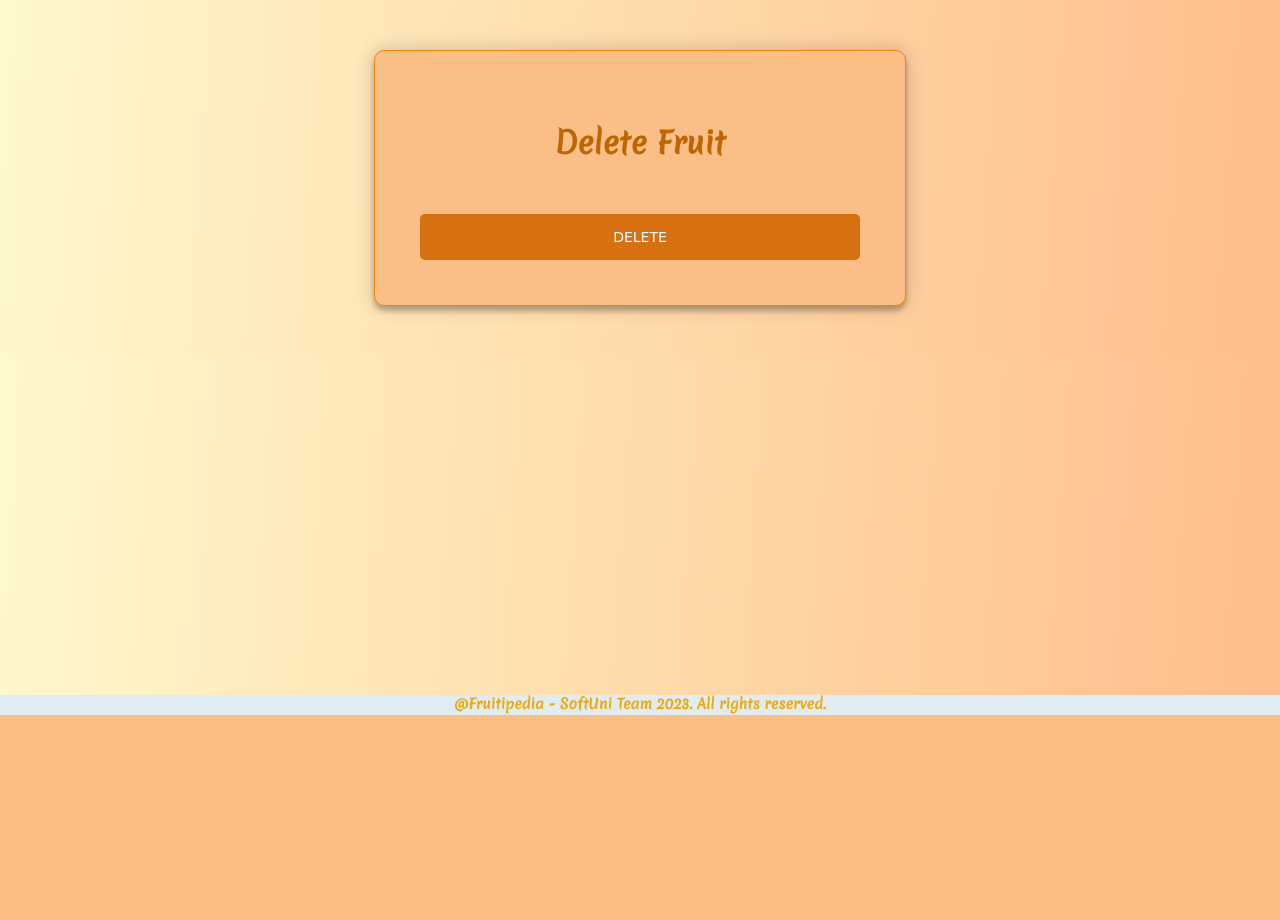
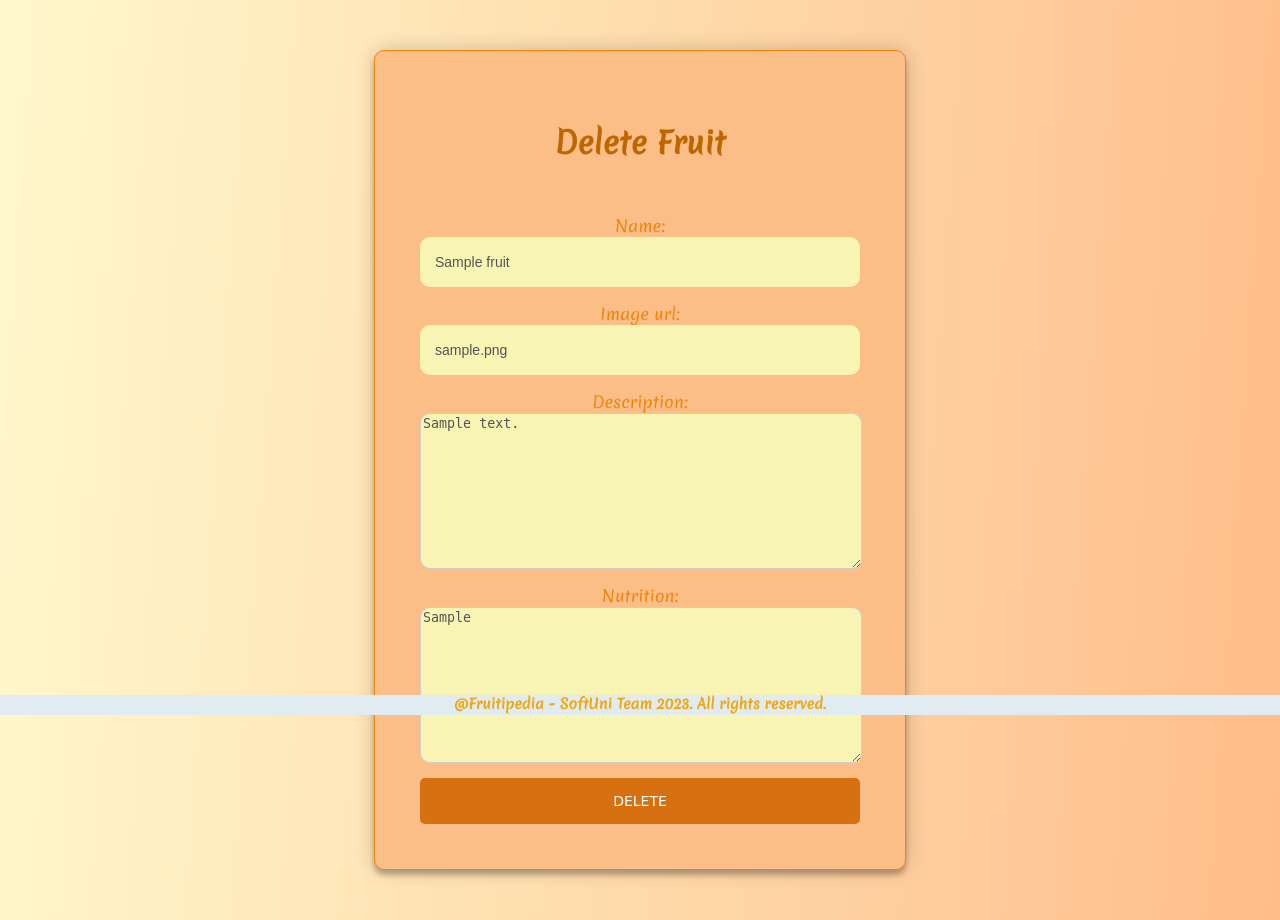
Before and after one commit to Nedelchev86/Fruitipedia-Exam-Prep-2-Django-Basic, a Django app: page /fruit/1/delete/ in a window 1280 px wide. Shown: the part 85-1005 px from the top of the page. Before the commit the page ends 800 px from the top, so only its background shows below. Run offline with Django 5.2, Linux system fonts and the light colour scheme; tables that the repository leaves empty hold one stand-in row (values such as "Sample post").

Commit message:
Added Delete Fruit

```diff
--- a/Fruitipedia/fruits/forms.py
+++ b/Fruitipedia/fruits/forms.py
@@ -33,12 +33,13 @@ class DeleteFruitForm(forms.ModelForm):
     class Meta:
         model = Fruit
         fields = "__all__"
-        # exclude = ('owner',)
+        exclude = ('owner',)
 
-    # def __init__(self, *args, **kwargs):
-    #     super().__init__(*args, **kwargs)
-    #     for field in self.fields.values():
-    #         field.widget.attrs['disabled'] = True
+    def __init__(self, *args, **kwargs):
+        super().__init__(*args, **kwargs)
+        for field in self.fields.values():
+            field.widget.attrs['disabled'] = 'disabled'
+            field.widget.attrs['readonly'] = 'readonly'
 
 
 class CreateFruitForm(forms.ModelForm):
--- a/Fruitipedia/fruits/urls.py
+++ b/Fruitipedia/fruits/urls.py
@@ -1,11 +1,12 @@
 
 from django.urls import path
 
-from Fruitipedia.fruits.views import CreateFruitView, DetailsFruitView, EditFruitView, DeleteFruitView
+from Fruitipedia.fruits.views import CreateFruitView, DetailsFruitView, EditFruitView, \
+    delete_fruit_form
 
 urlpatterns = [
     path("create/", CreateFruitView.as_view(), name="create_fruit"),
     path("<int:pk>/details/", DetailsFruitView.as_view(), name="details_fruit"),
     path("<int:pk>/edit/", EditFruitView.as_view(), name="edit_fruit"),
-    path("<int:pk>/delete/", DeleteFruitView.as_view(), name="delete_fruit"),
+    path("<int:pk>/delete/", delete_fruit_form, name="delete_fruit"),
 ]
--- a/Fruitipedia/fruits/views.py
+++ b/Fruitipedia/fruits/views.py
@@ -1,9 +1,10 @@
-from django.shortcuts import render
+from django.shortcuts import render, redirect
 from django.urls import reverse_lazy
 from django.views.generic import CreateView, UpdateView, DeleteView
 
 from Fruitipedia.fruits.forms import DeleteFruitForm, CreateFruitForm
 from Fruitipedia.fruits.models import Fruit
+from Fruitipedia.profiles.models import Profile
 
 
 # Create your views here.
@@ -13,6 +14,11 @@ class CreateFruitView(CreateView):
 
     template_name = "fruits/create-fruit.html"
     success_url = reverse_lazy('dashboard')
+
+    def form_valid(self, form):
+        # Set the owner field to the only existing Profile
+        form.instance.owner = Profile.objects.first()
+        return super().form_valid(form)
 
 
 class DetailsFruitView(DeleteView):
@@ -30,14 +36,30 @@ class EditFruitView(UpdateView):
 
 
 # TO DO FORM WITH DISABLED FILEDS
-class DeleteFruitView(DeleteView):
-    model = Fruit
-    # form_class = DeleteFruitForm
-
-    template_name = "fruits/delete-fruit.html"
-    success_url = reverse_lazy('dashboard')
+# class DeleteFruitView(DeleteView):
+#     model = Fruit
+#     # form_class = DeleteFruitForm
+#
+#     template_name = "fruits/delete-fruit.html"
+#     success_url = reverse_lazy('dashboard')
 
     # def get(self, request, *args, **kwargs):
     #     self.object = self.get_object()
     #     form = DeleteFruitForm(instance=self.get_object())
     #     return self.render_to_response(self.get_context_data(form=form))
+
+def delete_fruit_form(request, pk):
+
+    fruit = Fruit.objects.get(pk=pk)
+
+    if request.method == 'POST':
+
+        fruit.delete()
+        return redirect('dashboard')
+
+    form = DeleteFruitForm(instance=fruit)
+    context = {
+        "form": form,
+        "fruit": fruit,
+    }
+    return render(request, "fruits/delete-fruit.html", context)
--- a/templates/fruits/delete-fruit.html
+++ b/templates/fruits/delete-fruit.html
@@ -6,9 +6,9 @@
 
                 <div class="form">
                     <h2>Delete Fruit</h2>
-                    <form class="edit-form" action="{% url 'delete_fruit' object.pk  %}" method="post">
-{#                        {{ form }}#}
-{% csrf_token %}
+                    <form class="edit-form" action="{% url 'delete_fruit' fruit.id  %}" method="POST">
+                      {{ form }}
+                        {% csrf_token %}
                         <button type="submit">Delete</button>
                     </form>
                 </div>
```
Also changed, not shown: db.sqlite3.
